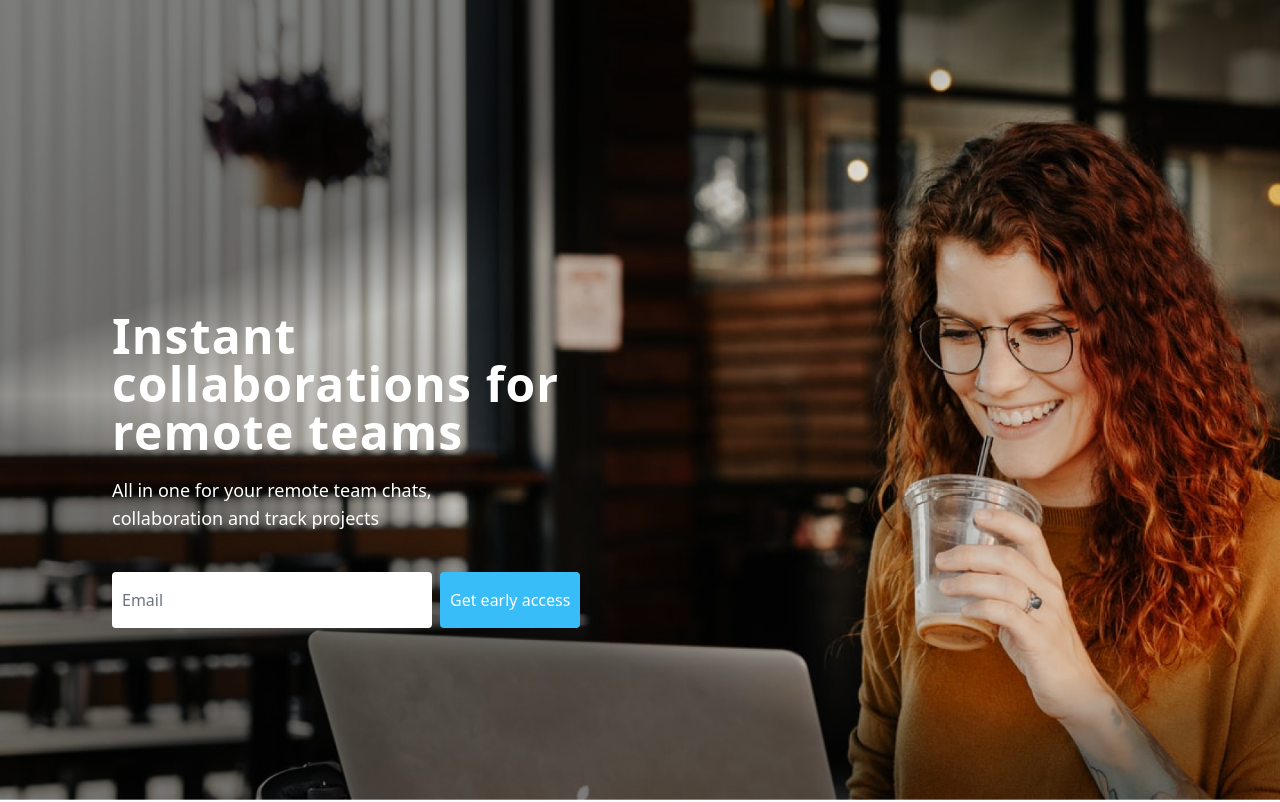
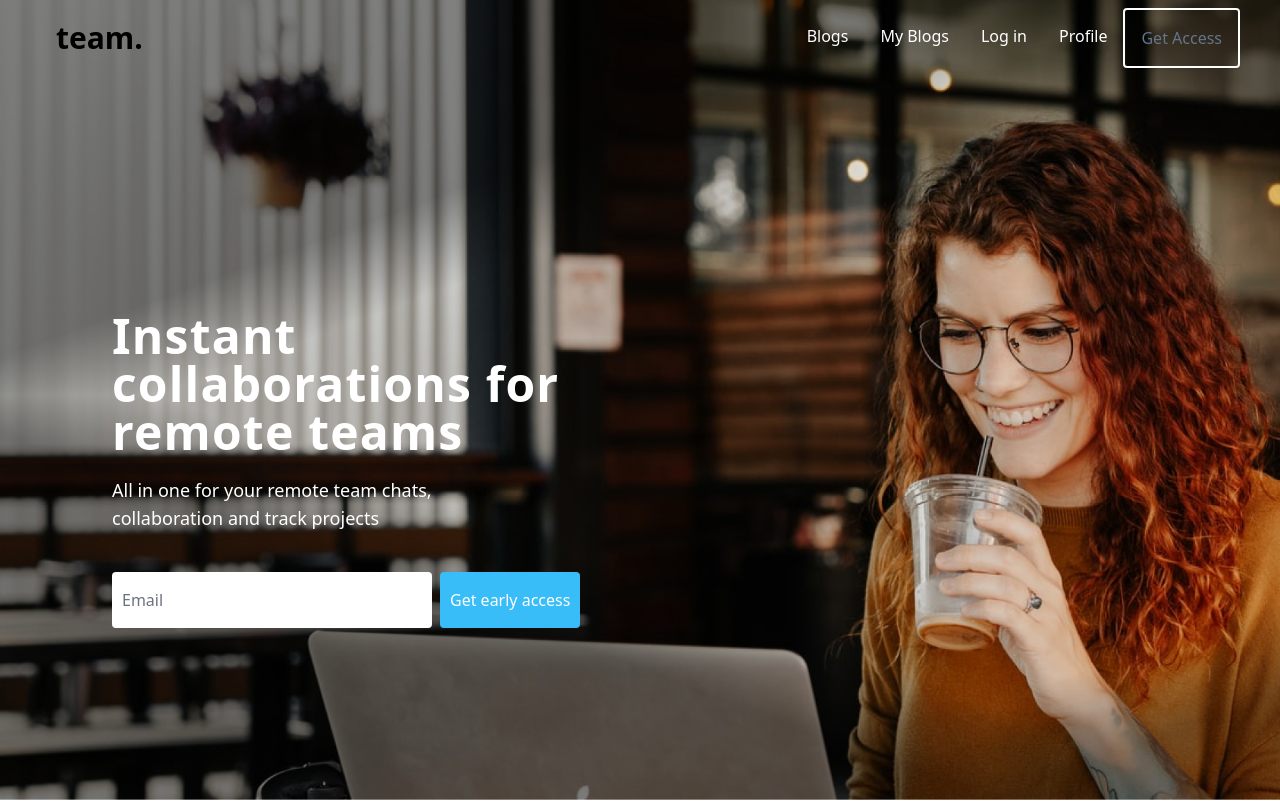
Before and after one commit to Leap-3-Team3/TEAM-, a React (Create React App) app: page / in a window 1280 px wide. Shown: the top 802 px of the page. Built offline with nearby package versions, Linux system fonts and the light colour scheme.

Commit message:
header added

```diff
--- a/package.json
+++ b/package.json
@@ -6,6 +6,7 @@
     "@testing-library/jest-dom": "^5.16.5",
     "@testing-library/react": "^13.4.0",
     "@testing-library/user-event": "^13.5.0",
+    "axios": "^0.27.2",
     "dotenv": "^16.0.2",
     "react": "^18.2.0",
     "react-dom": "^18.2.0",
--- a/src/App.js
+++ b/src/App.js
@@ -1,11 +1,21 @@
 import "./App.css";
 import Header from "./components/header";
-import { Outlet } from "react-router-dom";
+import { Outlet, useLocation } from "react-router-dom";
+import { useEffect, useState } from "react";
 
 function App() {
+  const {pathname} = useLocation()
+  const [color, setColor] = useState('');
+  useEffect(()=>{
+    if(pathname==='/'){
+      setColor('text-white')
+    }else{
+      setColor('text-black')
+    }
+  },[pathname])
   return (
     <div className="App">
-        <Header></Header>
+        <Header color={color}></Header>
         <Outlet></Outlet>
         {/* <Footer></Footer> */}
     </div>
--- a/src/components/HomeComments.js
+++ b/src/components/HomeComments.js
@@ -6,16 +6,16 @@ import CustomText from "./CustomText";
 const HomeComments = () => {
   let arr = new Array(5).fill(0);
   return (
-    <div className="h-[500px] w-screen flex flex-col">
+    <div className="h-[500px] w-screen flex flex-col mt-10">
       <div className="justify-center flex w-auto">
         <p className="text-5xl text-black font-bold text-left tracking-wide">
           What people say about us
         </p>
       </div>
       <div className="flex flex-row w-full p-5 overflow-scroll scroll-smooth">
-        {arr.map(() => {
+        {arr.map((item, index) => {
           return (
-            <div className="h-[374px] min-w-[366px] flex flex-col shadow-xl m-5 p-5 justify-between">
+            <div className="h-[374px] min-w-[366px] flex flex-col shadow-xl m-5 p-5 justify-between" key={index}>
               <div className="flex flex-col">
                 <CommentStars></CommentStars>
                 <CustomText
--- a/src/components/header.js
+++ b/src/components/header.js
@@ -1,8 +1,51 @@
-const Header = () => {
-    return (
-        <div className="navbar">
-
-        </div>
-    )
-}
+import { useNavigate } from "react-router-dom";
+const Header = ({ color }) => {
+  const navigate = useNavigate();
+  let headerButtonDatas = [
+    {
+      text: "Blogs",
+      url: "/blogs",
+    },
+    {
+      text: "My Blogs",
+      url: "/userblogs",
+    },
+    {
+      text: "Log in",
+      url: "/login",
+    },
+    {
+      text: "Profile",
+      url: "/profile",
+    },
+  ];
+  function handleRoute({ url }) {
+    console.log(url);
+    navigate(url);
+    console.log("navigate to" + url);
+  }
+  return (
+    <div className="flex flex-row justify-between bg-transparent absolute top-0 left-0 w-full h-[60px] items-center pt-4">
+      <div className="text-3xl font-extrabold justify-center items-center p-4 ml-10">
+        team.
+      </div>
+      <div className="flex flex-row mr-10">
+        {headerButtonDatas.map((item, index) => {
+          return (
+            <div
+              className={`${color} text-base p-4 items-center justify-center`}
+              onClick={() => handleRoute(item.url)}
+              key={index}
+            >
+              {item.text}
+            </div>
+          );
+        })}
+        <button className="bg-transparent p-4 border-white text-slate-500 rounded border-2">
+          Get Access
+        </button>
+      </div>
+    </div>
+  );
+};
 export default Header;
--- a/src/pages/blogDetail.js
+++ b/src/pages/blogDetail.js
@@ -1,7 +1,14 @@
+import { useEffect } from "react";
+import { useParams } from "react-router-dom";
 import { CustomAvatar } from "../components/CustomAvatar";
 import { UserFooter } from "../components/UserAndDate";
 
 const BlogDetail = () => {
+  let { id } = useParams();
+  useEffect(()=>{
+    console.log(id)
+    //func duuudagdana
+  })
   return (
     <div className="w-screen flex justify-center">
       <div className="w-3/5 my-40 flex flex-col items-center">
```
Also changed, not shown: 2 other files (tests, documents, lock files or other folders).
